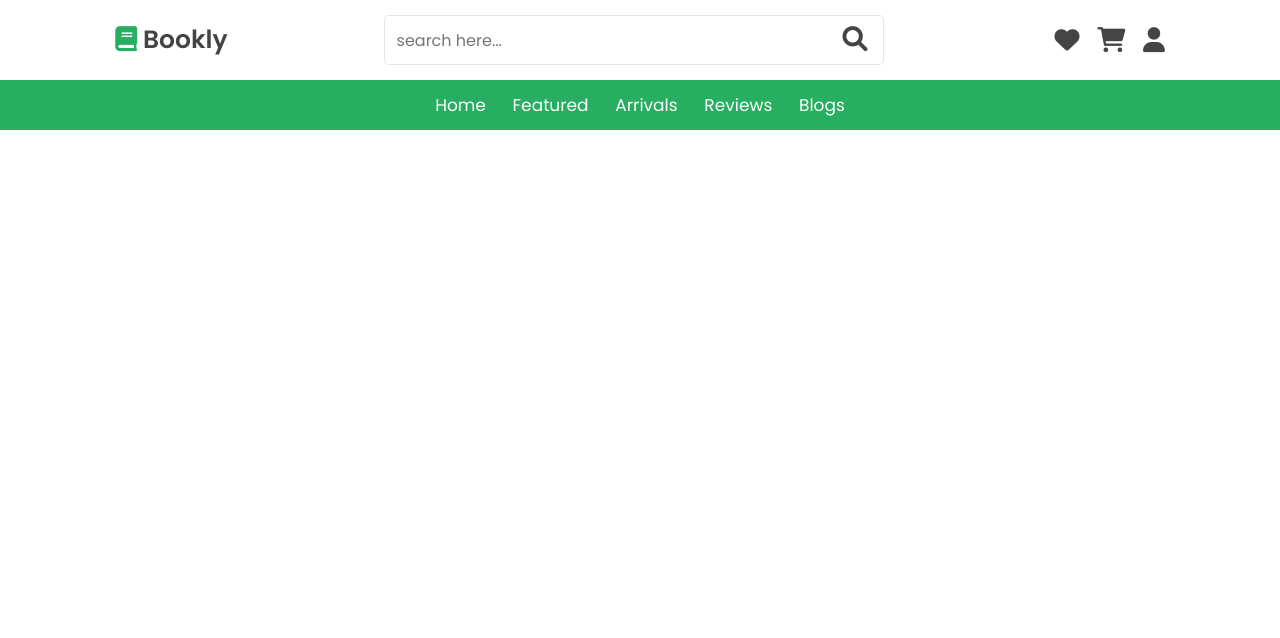
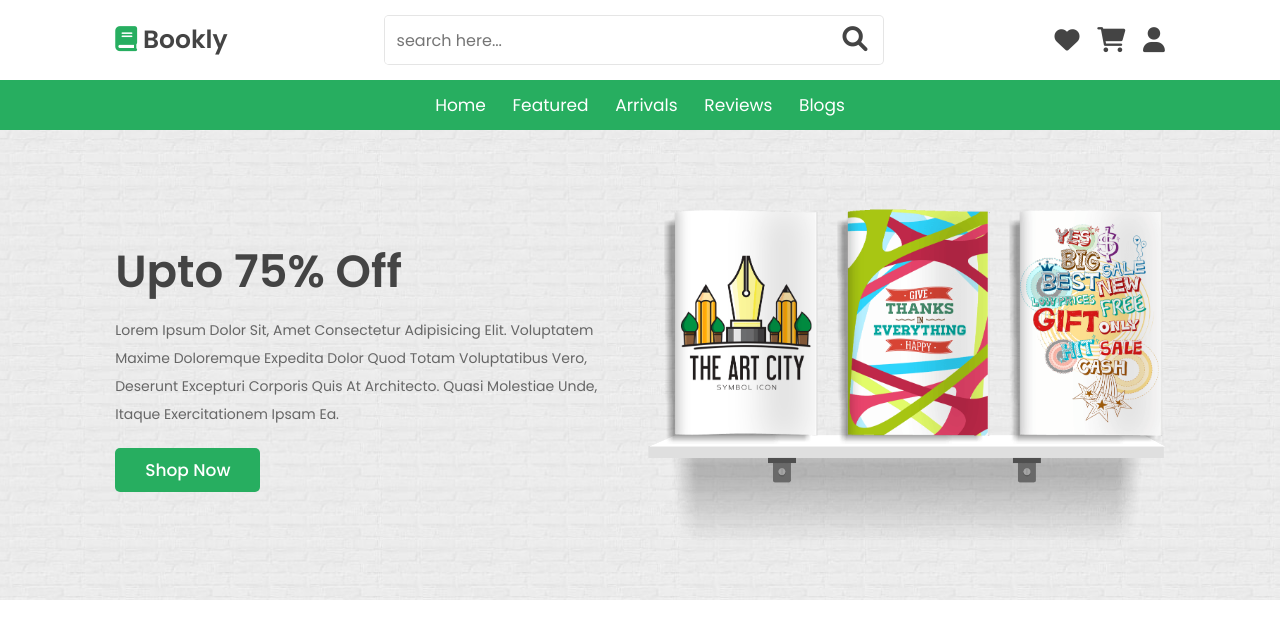
Before and after one commit to wesamustafa/book-store, a plain HTML site: page index.html in a window 1280 px wide. Drawn offline with nearby package versions, Linux system fonts and the light colour scheme.

Commit message:
added home section

```diff
--- a/css/style.css
+++ b/css/style.css
@@ -33,6 +33,9 @@ html::-webkit-scrollbar-track{
 }
 html::-webkit-scrollbar-thumb{
     background: var(--black)
+}
+section{
+    padding:5rem 9%;
 }
 .btn{
     margin-top: 1rem;
@@ -231,6 +234,48 @@ html::-webkit-scrollbar-thumb{
 }
 
 /* login form end */
+/* home section start */
+.home{
+    background: url(../images/banner-bg.jpg) no-repeat;
+    background-size: cover;
+    background-position: center;
+}
+.home .row{
+    display: flex;
+    align-items: center;
+    flex-wrap: wrap;
+    gap:1.5rem;
+}
+.home .row .content{
+    flex:1 1 42rem;
+}
+.home .row .content h3{
+    color: var(--black);
+    font-size: 4.5rem;
+}
+.home .row .content p{
+    color: var(--light-color);
+    font-size: 1.4rem;
+    line-height: 2;
+    padding: 1rem 0;
+}
+.home .row .books-slider{
+    flex:1 1 42rem;
+    text-align: center;
+    margin-top: 2rem;
+}
+.home .row .books-slider a img{
+    height: 25rem;
+}
+.home .row .books-slider a:hover img{
+    transform: scale(.9);
+}
+.home .row .books-slider .stand{
+    width: 100%;
+    margin-top: -2rem;
+}
+
+/* home section end */
 
 /* media queries start */
 @media(max-width:991px){
@@ -239,6 +284,9 @@ html::-webkit-scrollbar-thumb{
     }
     .header .header-1{
         padding: 2rem;
+    }
+    section{
+        padding:3rem 2rem;
     }
 }
 @media(max-width:768px){
@@ -271,6 +319,12 @@ html::-webkit-scrollbar-thumb{
     .bottom-navbar{
         display: block;
     }
+    .home .row .content {
+        text-align: center;
+    }
+    .home .row .content h3{
+        font-size: 3.5rem;
+    }
 }
 @media(max-width:450px){
     html{
--- a/index.html
+++ b/index.html
@@ -8,6 +8,8 @@
     <title>book store</title>
     <!-- font awsome cdn link -->
     <link rel="stylesheet" href="https://cdnjs.cloudflare.com/ajax/libs/font-awesome/6.0.0-beta2/css/all.min.css">
+    <!-- swiper cdn link -->
+    <link rel="stylesheet" href="https://unpkg.com/swiper@7/swiper-bundle.min.css" />
     <!-- custom css file link -->
     <link rel="stylesheet" href="css/style.css">
 </head>
@@ -67,6 +69,32 @@
         </form>
     </div>
     <!-- login form end -->
+    <!-- home section start -->
+    <section class="home" id="home">
+        <div class="row">
+            <div class="content">
+                <h3>upto 75% off</h3>
+                <p> Lorem ipsum dolor sit, amet consectetur adipisicing elit. Voluptatem maxime doloremque expedita
+                    dolor quod totam voluptatibus vero, deserunt excepturi corporis quis at architecto. Quasi molestiae
+                    unde, itaque exercitationem ipsam ea. </p>
+                <a href="#" class="btn">shop now</a>
+            </div>
+            <div class="swiper books-slider">
+                <div class="swiper-wrapper">
+                    <a href="#" class="swiper-slide"> <img src="images/book-1.png" alt="book1"> </a>
+                    <a href="#" class="swiper-slide"> <img src="images/book-2.png" alt="book2"> </a>
+                    <a href="#" class="swiper-slide"> <img src="images/book-3.png" alt="book3"> </a>
+                    <a href="#" class="swiper-slide"> <img src="images/book-4.png" alt="book4"> </a>
+                    <a href="#" class="swiper-slide"> <img src="images/book-5.png" alt="book5"> </a>
+                    <a href="#" class="swiper-slide"> <img src="images/book-6.png" alt="book6"> </a>
+                </div>
+                <img src="images/stand.png" alt="stand" class="stand">
+            </div>
+        </div>
+    </section>
+    <!-- home section end -->
+    <!-- swiper js cdn link -->
+    <script src="https://unpkg.com/swiper@7/swiper-bundle.min.js"></script>
     <!-- custom js file link -->
     <script src="js/script.js"></script>
 </body>
--- a/js/script.js
+++ b/js/script.js
@@ -31,3 +31,26 @@ document.querySelector("#close-login-btn").onclick = () => {
 }
 // login form end
 // header end
+// home section start
+// swiper start
+var swiper = new Swiper(".books-slider", {
+    loop: true,
+    CenteredSlides: true,
+    autoplay: {
+        delay: 9500,
+        disableOnInteractions: false
+    },
+    breakpoints: {
+        0: {
+            slidesPerView: 1,
+        },
+        768: {
+            slidesPerView: 2,
+        },
+        1024: {
+            slidesPerView: 3,
+        },
+    },
+});
+// swiper end
+// home section end
```
Also changed, not shown: images/banner-bg.jpg (added), images/book-1.png (added), images/book-2.png (added), images/book-3.png (added), images/book-4.png (added), images/book-5.png (added), images/book-6.png (added), images/stand.png (added), 1 other file.
